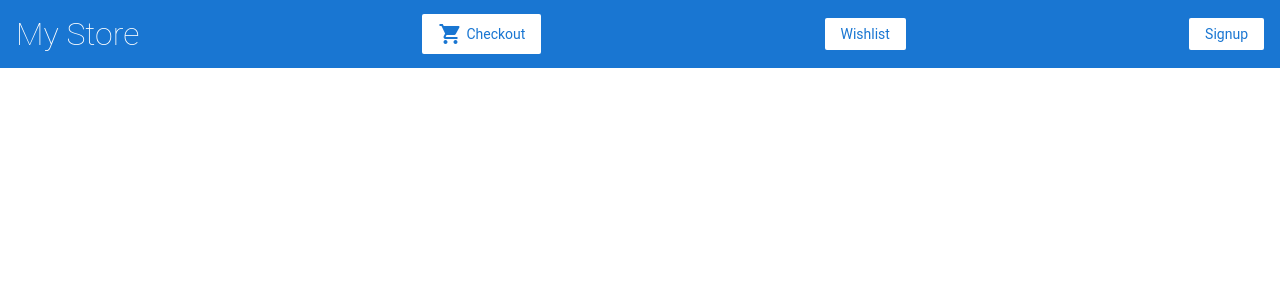
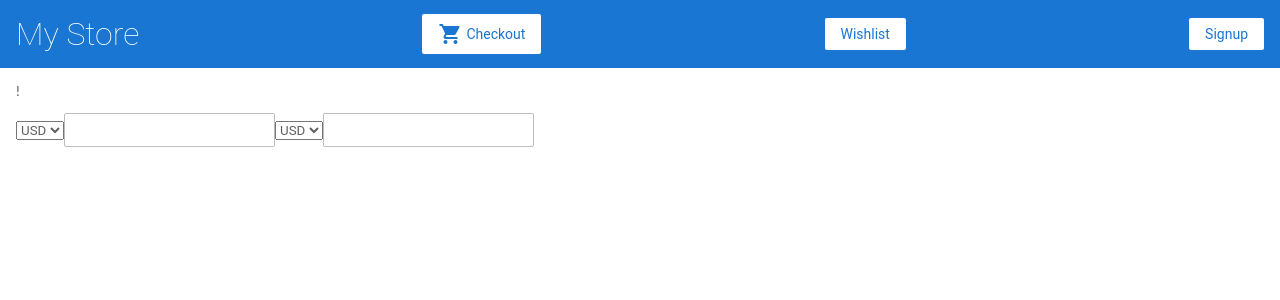
Before and after one commit to MariamTsotsolashvili/Angular-tutorial-first, an Angular app: page /exchange in a window 1280 px wide. Before the commit this address led to /. Shown: the top 300 px of the page. Built offline with nearby package versions, Linux system fonts and the light colour scheme.

Commit message:
feat(task): task in progress

```diff
--- /dev/null
+++ b/src/app/exchange/exchange.component.html
@@ -0,0 +1,18 @@
+<p>!</p>
+
+<section>
+    <div>
+        <select>
+            <option value="USD">USD</option>
+            <option value="EUR">EUR</option>
+        </select>
+        <input type="text">
+    </div>
+    <div>
+        <select>
+            <option value="USD">USD</option>
+            <option value="EUR">EUR</option>
+        </select>
+        <input type="text">
+    </div>
+</section>
--- /dev/null
+++ b/src/app/exchange/exchange.component.scss
@@ -0,0 +1,3 @@
+section {
+    display: flex;
+}
--- /dev/null
+++ b/src/app/exchange/exchange.component.ts
@@ -0,0 +1,15 @@
+import { Component, OnInit } from '@angular/core';
+
+@Component({
+  selector: 'app-exchange',
+  templateUrl: './exchange.component.html',
+  styleUrls: ['./exchange.component.scss']
+})
+export class ExchangeComponent implements OnInit {
+
+  constructor() { }
+
+  ngOnInit() {
+  }
+
+}
```
Also changed, not shown: src/app/app.module.ts (+5 -2 lines), src/app/exchange.service.ts (added, +9 -0 lines), 2 other files (tests, documents, lock files or other folders).
